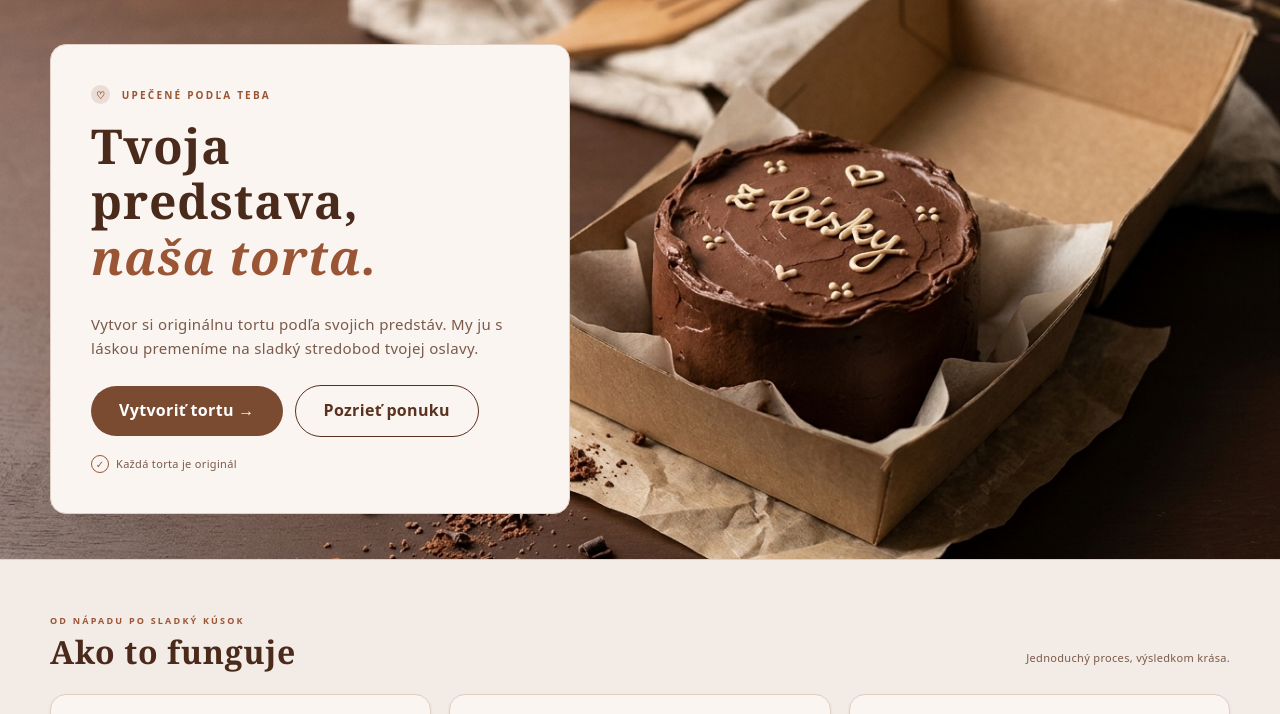
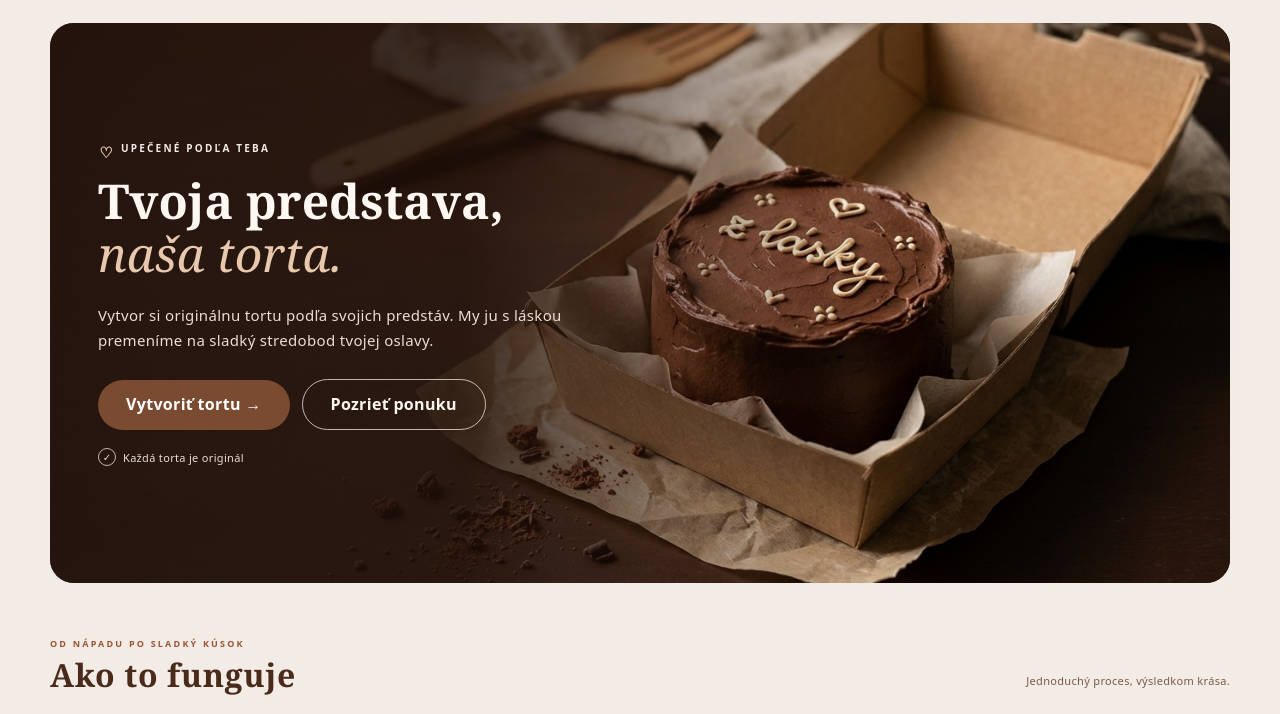
Before and after one commit to khainatska/cukr-re-BentoLab-, a plain HTML site: page index.html in a window 1280 px wide. Shown: the part 67-781 px from the top of the page. Drawn offline with Linux system fonts and the light colour scheme.

Commit message:
uprava hero sekcie

```diff
--- a/index.html
+++ b/index.html
@@ -50,7 +50,7 @@
       <div class="hero-inner">
         <div class="hero-copy">
           <p class="eyebrow"><span aria-hidden="true">♡</span> UPEČENÉ PODĽA TEBA</p>
-          <h1 id="hero-title">Tvoja <br>predstava,<br><em>naša torta.</em></h1>
+          <h1 id="hero-title"><span>Tvoja predstava,</span><em>naša torta.</em></h1>
           <p class="hero-description">
             Vytvor si originálnu tortu podľa svojich predstáv. My ju s láskou
             premeníme na sladký stredobod tvojej oslavy.
--- a/styles.css
+++ b/styles.css
@@ -100,7 +100,6 @@ input::placeholder {
 }
 
 .header-inner,
-.hero-inner,
 .how-it-works,
 .footer-inner,
 .copyright {
@@ -262,10 +261,12 @@ input::placeholder {
 
 .hero {
   position: relative;
+  width: min(1180px, calc(100% - 64px));
   min-height: 560px;
+  margin: 24px auto 0;
   overflow: hidden;
-  background: var(--bg);
-  border-bottom: 1px solid var(--border-card);
+  border-radius: 24px;
+  background: #1e0f08;
 }
 
 .hero-image {
@@ -278,21 +279,33 @@ input::placeholder {
   object-position: 70% center;
 }
 
+.hero::after {
+  position: absolute;
+  z-index: 1;
+  inset: 0;
+  background: linear-gradient(90deg, rgba(30, 15, 8, 0.95) 0%, rgba(30, 15, 8, 0.85) 35%, rgba(30, 15, 8, 0) 70%);
+  content: "";
+}
+
 .hero-inner {
   position: relative;
-  z-index: 1;
-  min-height: 560px;
+  z-index: 2;
+  width: 100%;
+  min-height: inherit;
   display: flex;
   align-items: center;
-  padding: 40px 0;
+  padding: 48px;
 }
 
 .hero-copy {
   width: min(520px, 100%);
-  padding: 40px;
-  border: 1px solid var(--border-card);
-  border-radius: var(--radius-card);
-  background: var(--card);
+}
+
+.hero-copy .eyebrow {
+  display: flex;
+  align-items: center;
+  margin-bottom: 18px;
+  color: #F3EBE6;
 }
 
 .eyebrow {
@@ -307,34 +320,38 @@ input::placeholder {
 
 .hero-copy .eyebrow span {
   display: inline-grid;
-  width: 19px;
-  height: 19px;
+  width: 16px;
+  height: 16px;
   margin-right: 7px;
   place-items: center;
-  border-radius: var(--radius-circle);
-  background: var(--block);
-  font-size: 10px;
+  color: #E8C9AE;
+  font-size: 15px;
   letter-spacing: 0;
 }
 
 .hero h1 {
   margin: 0;
-  color: var(--text);
+  color: #FFF8F2;
   font-size: var(--font-size-h1);
-  line-height: 1.15;
-  letter-spacing: var(--letter-spacing);
+  line-height: 1.12;
+  letter-spacing: 0;
   font-weight: 700;
 }
 
+.hero h1 span,
 .hero h1 em {
-  color: var(--accent);
-  font-weight: 700;
+  display: block;
+}
+
+.hero h1 em {
+  color: #E8C9AE;
+  font-weight: 400;
 }
 
 .hero-description {
   max-width: 520px;
-  margin: 28px 0 24px;
-  color: var(--text-secondary);
+  margin: 22px 0 26px;
+  color: #E9DDD5;
   font-family: var(--font-body);
   font-size: 15px;
   line-height: 1.65;
@@ -363,10 +380,10 @@ input::placeholder {
   color: var(--btn-text);
 }
 
-.button-secondary {
-  border: 1px solid var(--border);
+.hero .button-secondary {
+  border: 1px solid rgba(255, 248, 242, 0.7);
   background: transparent;
-  color: var(--border);
+  color: #FFF8F2;
 }
 
 .button-primary:hover,
@@ -374,8 +391,8 @@ input::placeholder {
   background: var(--btn-primary-hover);
 }
 
-.button-secondary:hover {
-  background: var(--block);
+.hero .button-secondary:hover {
+  background: rgba(255, 248, 242, 0.12);
 }
 
 .availability {
@@ -383,7 +400,7 @@ input::placeholder {
   align-items: center;
   width: fit-content;
   margin: 18px 0 0;
-  color: var(--text-secondary);
+  color: #E9DDD5;
   font-family: var(--font-body);
   font-size: 11px;
 }
@@ -394,9 +411,9 @@ input::placeholder {
   height: 18px;
   margin-right: 7px;
   place-items: center;
-  border: 1px solid var(--accent);
+  border: 1px solid rgba(233, 221, 213, 0.8);
   border-radius: var(--radius-circle);
-  color: var(--accent);
+  color: #E9DDD5;
   font-size: 10px;
 }
 
@@ -618,7 +635,6 @@ input::placeholder {
 
 @media (max-width: 980px) {
   .header-inner,
-  .hero-inner,
   .how-it-works,
   .footer-inner,
   .copyright {
@@ -652,7 +668,6 @@ input::placeholder {
   }
 
   .header-inner,
-  .hero-inner,
   .how-it-works,
   .footer-inner,
   .copyright {
@@ -664,10 +679,6 @@ input::placeholder {
   }
 
   .search-box {
-    display: none;
-  }
-
-  .hero-description br {
     display: none;
   }
 
@@ -712,8 +723,27 @@ input::placeholder {
 }
 
 @media (max-width: 768px) {
+  .hero {
+    width: calc(100% - 32px);
+    min-height: 560px;
+    margin-top: 16px;
+  }
+
+  .hero::after {
+    background: linear-gradient(180deg, rgba(30, 15, 8, 0.92) 0%, rgba(30, 15, 8, 0.6) 58%, rgba(30, 15, 8, 0.2) 100%);
+  }
+
+  .hero-inner {
+    align-items: flex-start;
+    padding: 32px 24px;
+  }
+
   .hero-copy {
-    padding: 24px;
+    width: min(520px, 100%);
+  }
+
+  .hero h1 {
+    font-size: 40px;
   }
 
   .hero-actions {
```
